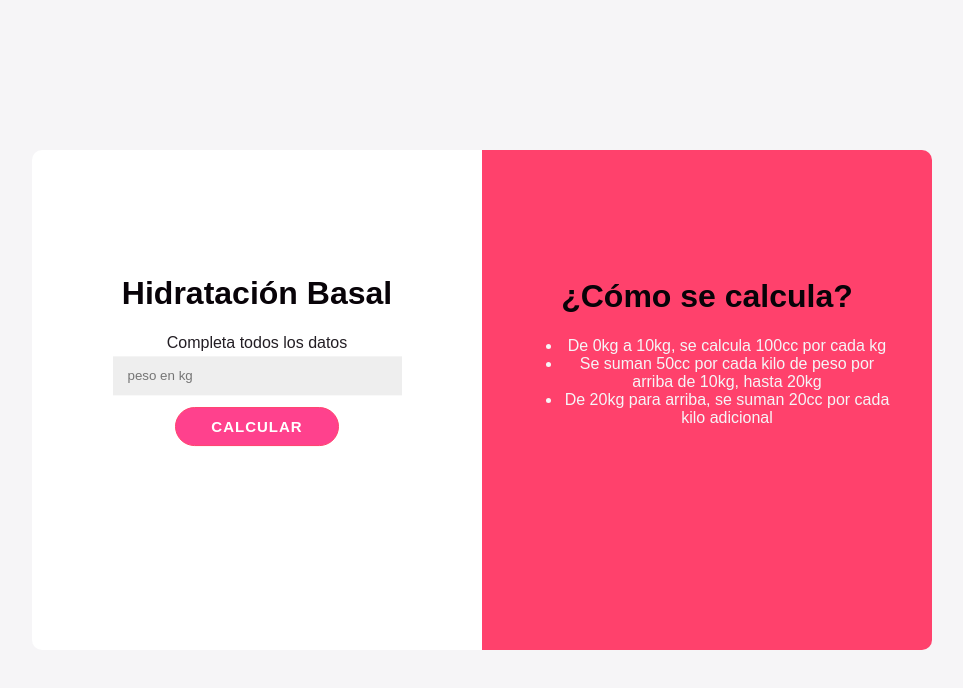
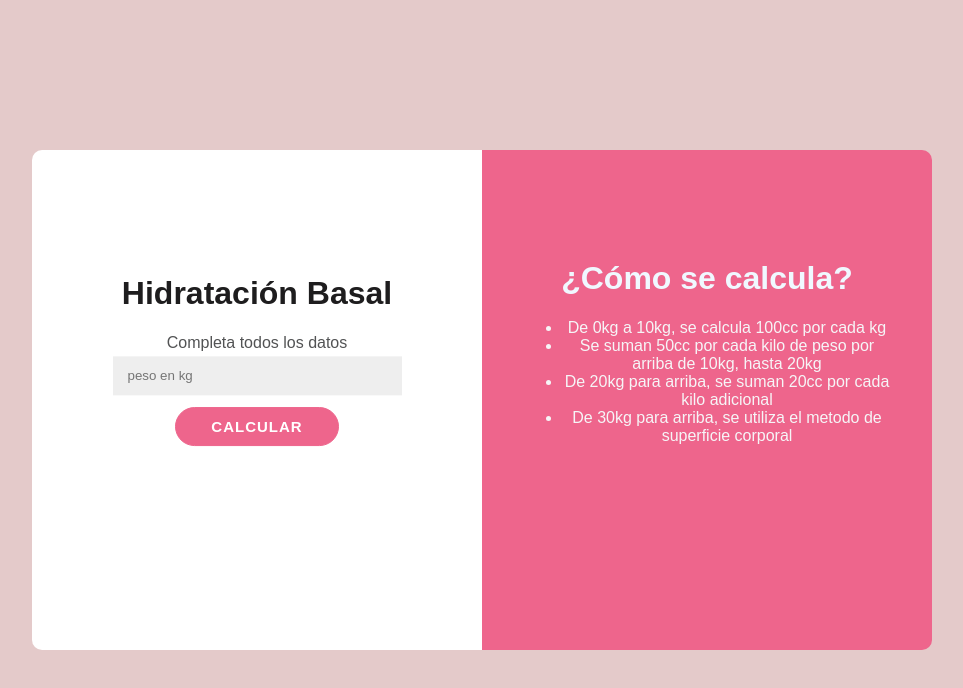
Before and after one commit to Leonard0ne/calculadorabasal, a plain HTML site: page index.html in a window 1280 px wide. Shown: the whole page, without its empty margins (158-1121 px from the left). Drawn offline with Linux system fonts and the light colour scheme.

Commit message:
Add files via upload

```diff
--- a/Style.CSS
+++ b/Style.CSS
@@ -1,11 +1,11 @@
 h1 {
-  color: rgb(8, 3, 8);
+  color: rgb(30, 29, 30);
 }
 @import url("https://fonts.googleapis.com/css?family=Montserrat:400,800");
 body {
-  background: #f6f5f7;
-  font-family: "Monserrat", sans-serif;
-  color: #231e24;
+  background: rgb(228, 202, 202);
+  font-family: "Monserrat", Arial, Helvetica, sans-serif;
+  color: #525354;
 }
 #contenedor {
   width: 900px;
@@ -16,7 +16,7 @@ body {
   margin: auto;
   border-radius: 10px;
   overflow: hidden;
-  box-shadow: 0 14px 28px rgba(0, 0, 0, 0, 25), 0 10px 10px rgba(0, 0, 0, 0, 22);
+  box-shadow: 0 14x 28px rgba(0, 0, 0, 0, 25), 0 10px 10px rgba(0, 0, 0, 0, 22);
 }
 #calculadora {
   background: white;
@@ -25,7 +25,7 @@ body {
   float: left;
 }
 #detalle {
-  background: #ff416c;
+  background: #ee658c;
   width: 50%;
   height: 100%;
   float: left;
@@ -50,8 +50,8 @@ button {
   font-weight: bold;
   padding: 10px 35px;
   border-radius: 30px;
-  background-color: #ff418d;
-  border: 1px solid #ff416c;
+  background-color: #ee658c;
+  border: 1px solid #ee658c;
   color: #ffffff;
   text-transform: uppercase;
   letter-spacing: 1px;
@@ -60,13 +60,13 @@ button {
 button:active {
   transform: scale(0.95);
 }
-#error{
+#error {
   color: red;
   font-weight: bold;
   display: none;
 }
-.resultado{
-    color: #0A81D1;
+.resultado {
+  color: #0a81d1;
   font-weight: bold;
   font-size: 25px;
   margin-bottom: 5px;
--- a/index.html
+++ b/index.html
@@ -21,11 +21,12 @@
       </div>
       <div id="detalle">
         <div class="contenido">
-          <h1>¿Cómo se calcula?</h1>
+          <h1 style="color: aliceblue;">¿Cómo se calcula?</h1>
           <ul>
             <li>De 0kg a 10kg, se calcula 100cc por cada kg</li>
             <li>Se suman 50cc por cada kilo de peso por arriba de 10kg, hasta 20kg</li>
             <li>De 20kg para arriba, se suman 20cc por cada kilo adicional</li>
+            <li>De 30kg para arriba, se utiliza el metodo de superficie corporal</li>
           </ul>
         </div>
       </div>
```
Lines whose indentation alone changed are shown as unchanged.
